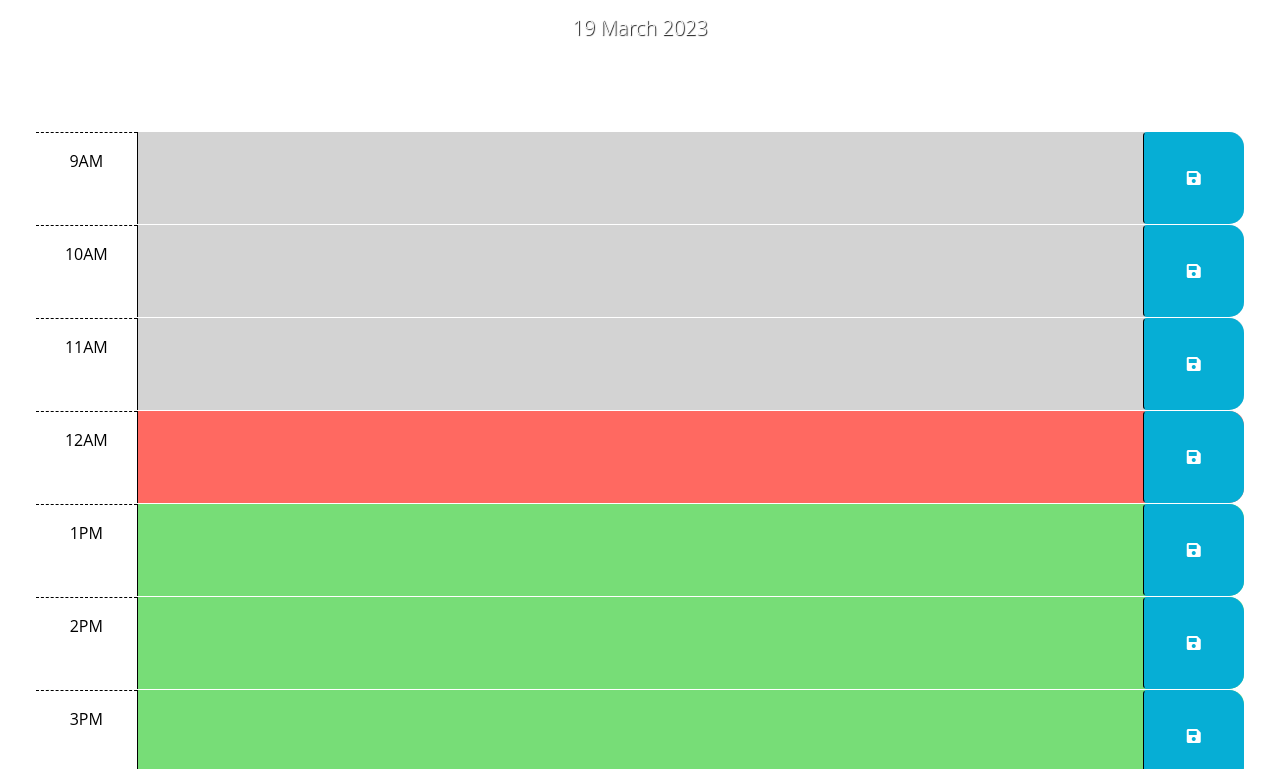
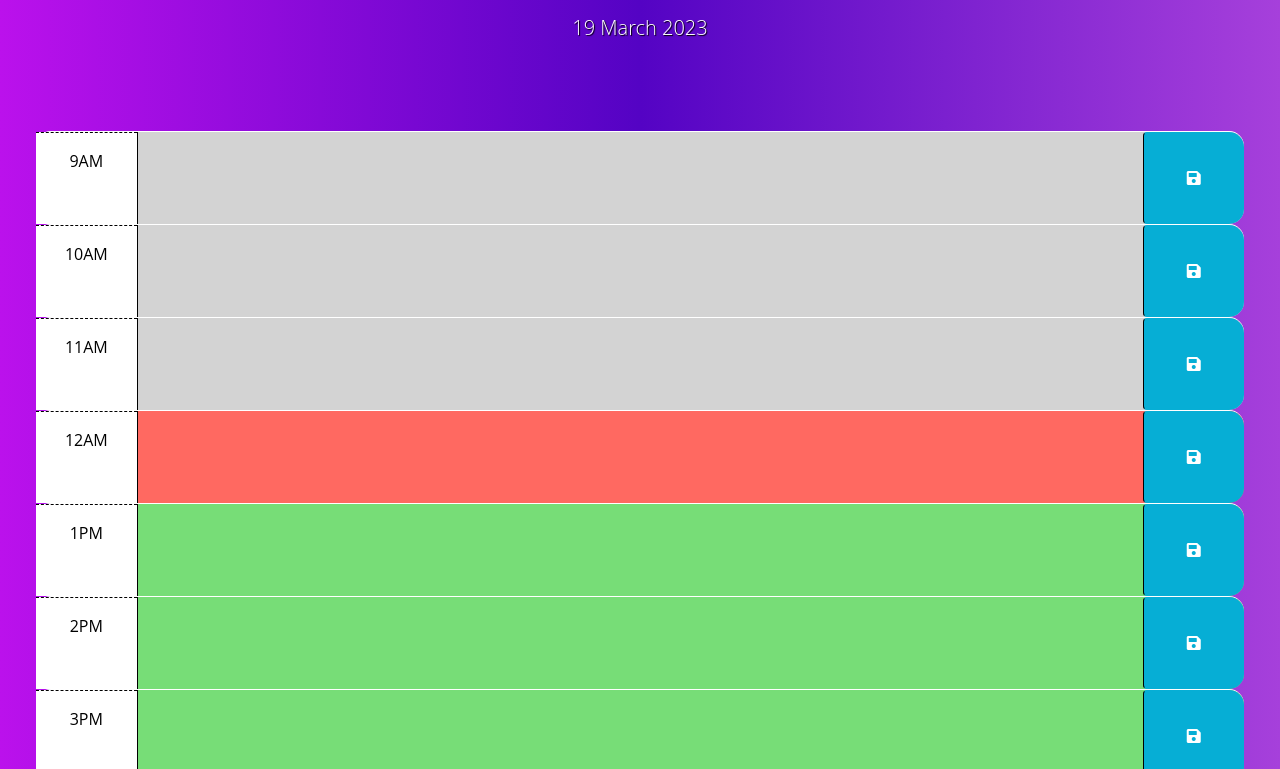
Before and after one commit to emjkenz/work-day-scheduler, a plain HTML site: page index.html in a window 1280 px wide. Shown: the part 166-935 px from the top of the page. Drawn offline with nearby package versions, Linux system fonts and the light colour scheme.

Commit message:
Removed extra # in gradient color

```diff
--- a/assets/css/style.css
+++ b/assets/css/style.css
@@ -1,7 +1,7 @@
 body {
     font-family: 'Open Sans', sans-serif;
     font-size: 16px;
-    background: linear-gradient(to right, #bb11ec, ##5403c4, #a640db);
+    background: linear-gradient(to right, #bb11ec, #5403c4, #a640db);
   }
 
   header {
```
